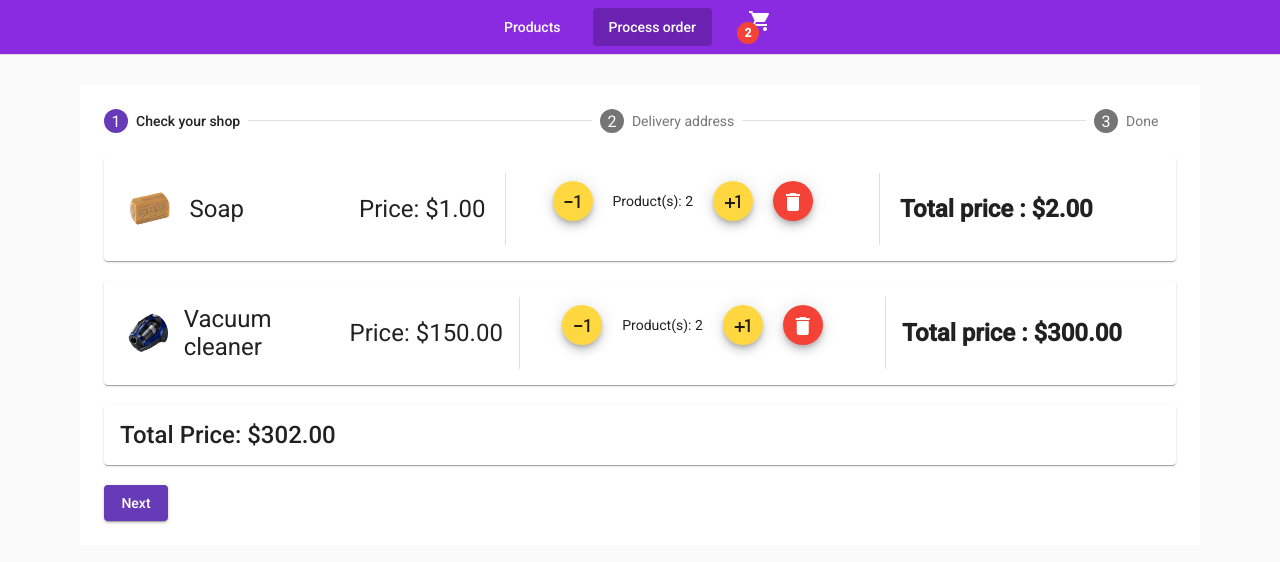
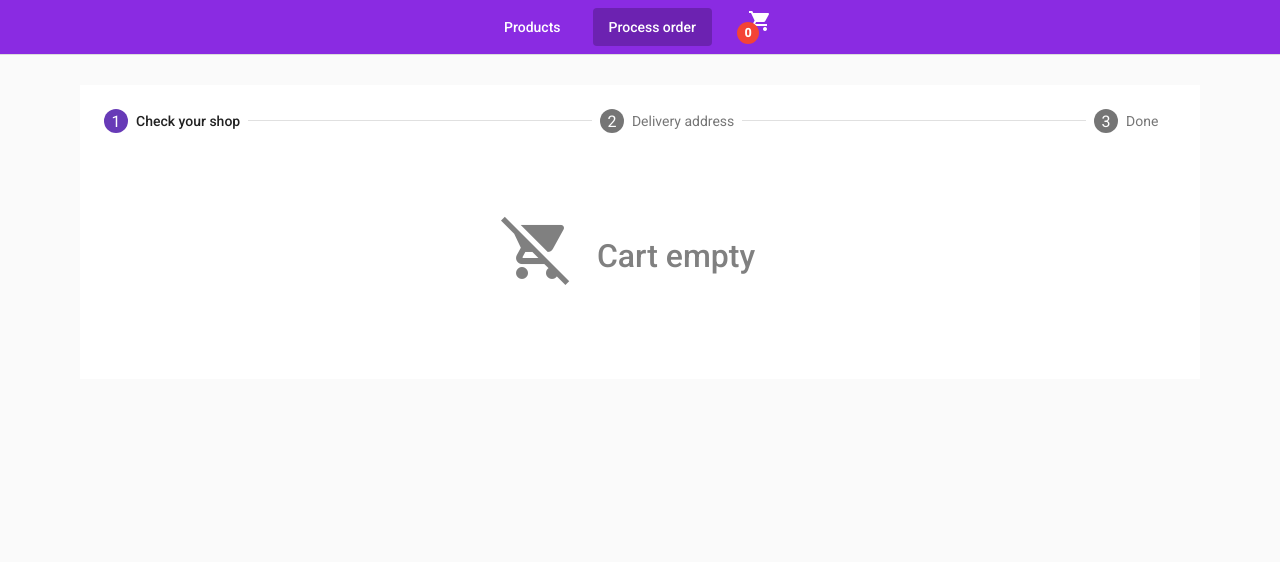
Before and after one commit to sivyankof/angular-mini-market, an Angular app: page /process-order in a window 1280 px wide. Shown: the top 562 px of the page. Built offline with nearby package versions, Linux system fonts and the light colour scheme.

Commit message:
clean cart

```diff
--- a/src/app/shared/data/cart-data.ts
+++ b/src/app/shared/data/cart-data.ts
@@ -1,80 +1,3 @@
 import { Cart } from '../interface/cart.interface';
 
-export const CART_LIST: Cart[] = [
-    {
-        product: {
-            id: '1',
-            title: 'Soap',
-            descriptions:
-                'Duis et aliquip reprehenderit in in anim velit duis irure labore. Anim velit est qui ullamco aute consectetur incididunt ullamco commodo do. Do pariatur nulla deserunt eu Lorem consequat officia. Nostrud nisi esse cupidatat reprehenderit do pariatur veniam id consequat nulla pariatur enim incididunt. Anim ipsum reprehenderit esse mollit id Lorem consequat aliqua proident anim. Culpa esse fugiat deserunt laborum tempor. Minim dolore reprehenderit ad veniam aute amet pariatur commodo adipisicing do excepteur.',
-            img: ['../../../assets/img/soap.jpg', '../../../assets/img/soap-1.jpg', '../../../assets/img/soap-2.jpg'],
-            price: 1,
-            moreInfo: [
-                {
-                    name: 'Color',
-                    text: 'white, yellow, black',
-                },
-                {
-                    name: 'Types',
-                    text: 'liquid, strong, powdery',
-                },
-                {
-                    name: 'Production',
-                    text: 'USSR',
-                },
-                {
-                    name: 'Number of products',
-                    text: '123',
-                },
-            ],
-            count: 0,
-        },
-        count: 2,
-    },
-    {
-        product: {
-            id: '2',
-            title: 'Vacuum cleaner',
-            descriptions:
-                'Duis et aliquip reprehenderit in in anim velit duis irure labore. Anim velit est qui ullamco aute consectetur incididunt ullamco commodo do. Do pariatur nulla deserunt eu Lorem consequat officia. Nostrud nisi esse cupidatat reprehenderit do pariatur veniam id consequat nulla pariatur enim incididunt. Anim ipsum reprehenderit esse mollit id Lorem consequat aliqua proident anim. Culpa esse fugiat deserunt laborum tempor. Minim dolore reprehenderit ad veniam aute amet pariatur commodo adipisicing do excepteur.',
-            img: [
-                '../../../assets/img/vacuun-cleaner.jpg',
-                '../../../assets/img/vacuun-cleaner-3.jpg',
-                '../../../assets/img/vacuun-cleaner-2.jpg',
-            ],
-            price: 150,
-            moreInfo: [
-                {
-                    name: 'Color',
-                    text: 'red, black, blue, white',
-                },
-                {
-                    name: 'Strong',
-                    text: '350 w',
-                },
-                {
-                    name: 'Containment volume',
-                    text: '5l',
-                },
-                {
-                    name: 'Noise level',
-                    text: '80Db',
-                },
-                {
-                    name: 'Weight',
-                    text: '5.5 kg (cylinder only)',
-                },
-                {
-                    name: 'Operation Radius',
-                    text: '15 m',
-                },
-                {
-                    name: 'Number of products',
-                    text: '20',
-                },
-            ],
-            count: 0,
-        },
-        count: 2,
-    },
-];
+export const CART_LIST: Cart[] = [];
```
